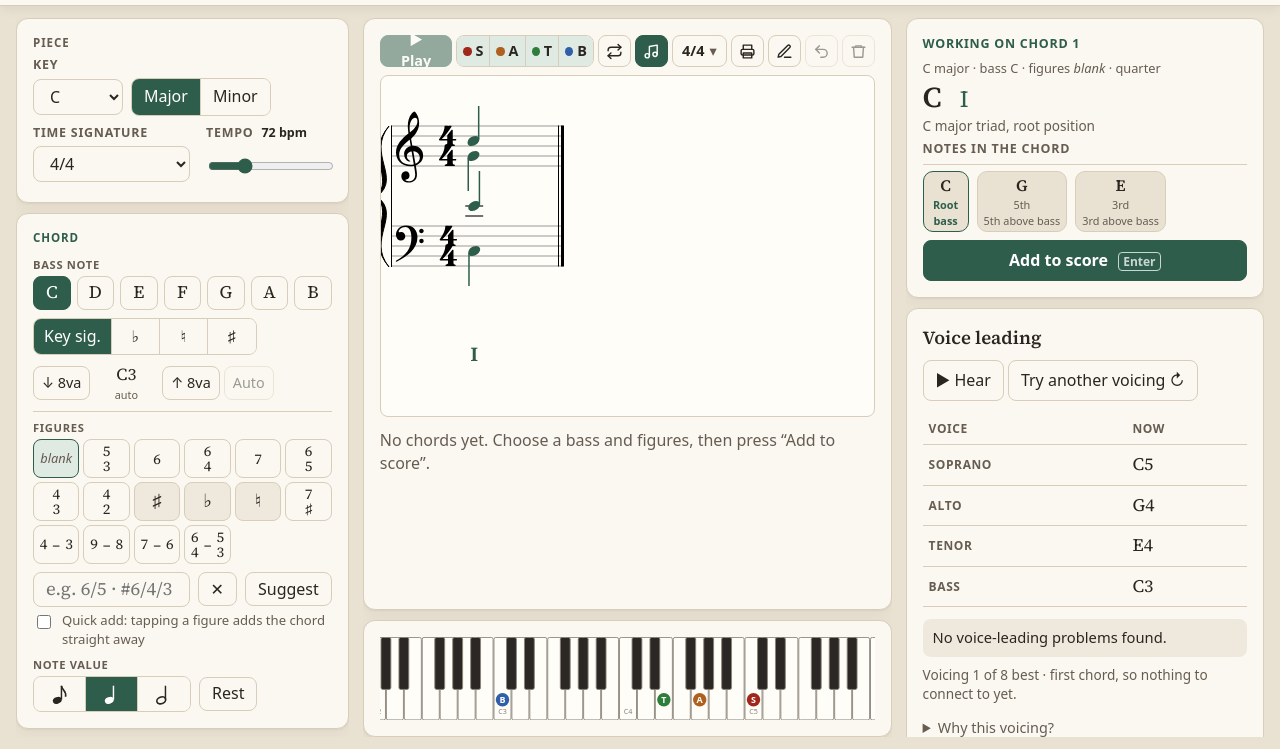
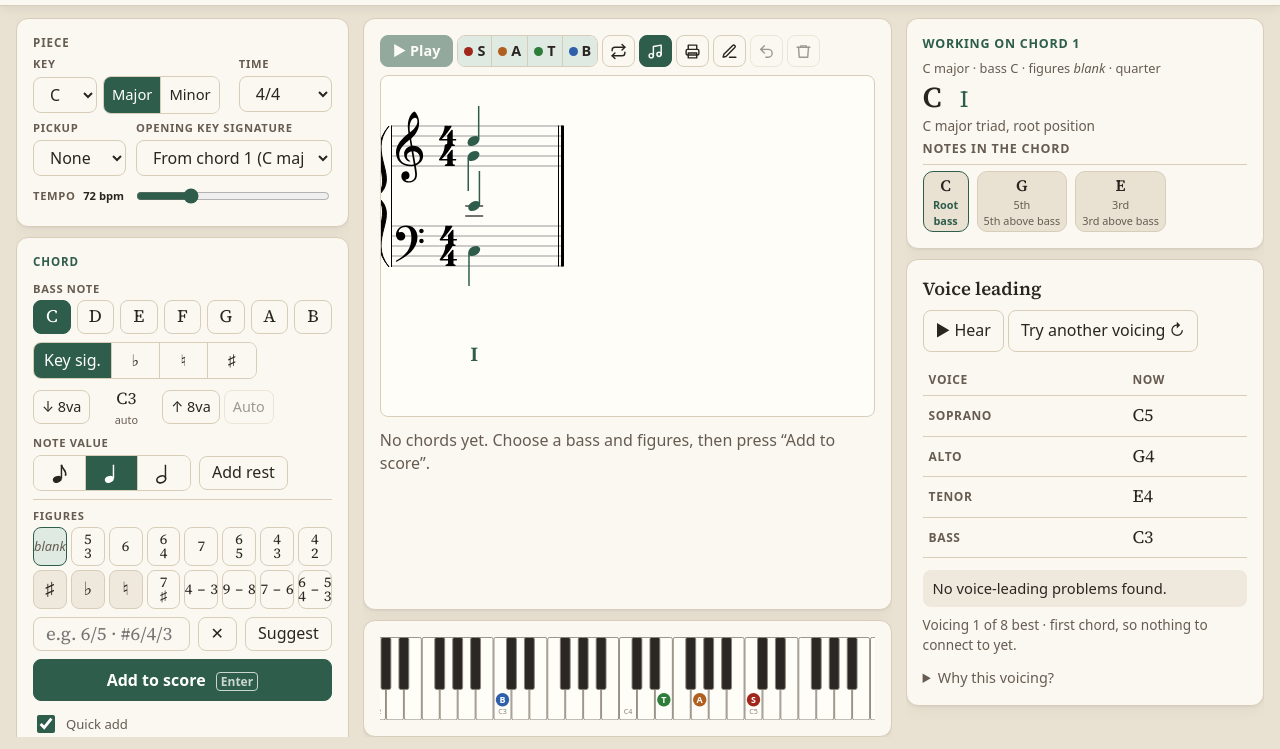
Before and after one commit to Luc-vdLee/Claude_test, a website with bundled scripts: page index.html in a window 1280 px wide. Shown: the part 51-800 px from the top of the page. Built offline with nearby package versions, Linux system fonts and the light colour scheme.

Commit message:
Quicker chord entry: Add under the figures, cards in press order, Quick add on, one-tap rest, piece setup in one card
- Add to score (and Quick add) now sit right under the figures in the Chord card
- Chord card follows the order of presses: bass, note value, figures, Add
- Quick add is on by default (switched on once for existing saved settings)
- Add rest adds a rest in one tap (R on a computer); while editing it switches the chord to a rest
- Pickup and opening key signature moved from the score toolbar into the Piece card

Co-Authored-By: Claude Opus 5.5 <noreply@anthropic.com>
Claude-Session: https://claude.ai/code/session_016vzRg1JJJmW2TsaAXtqYMa

```diff
--- a/css/style.css
+++ b/css/style.css
@@ -120,7 +120,9 @@ h2 { font-size: 1.15rem; }
 .col-result { display: flex; flex-direction: column; gap: 8px; }
 /* The result card: what the current chord is, and the Add button */
 .card-result { border: 2px solid var(--accent); padding: 12px 16px; box-shadow: 0 2px 4px rgba(0, 0, 0, .06), 0 10px 26px rgba(46, 93, 75, .14); }
-.col-result .actions { margin-top: auto; }
+.card-chord .actions { margin-top: 10px; align-items: center; flex-wrap: wrap; }
+.card-chord .actions .primary { min-height: 46px; flex: 1 1 200px; white-space: nowrap; }
+.card-chord .quick-add { margin: 0; font-size: .88rem; flex: none; align-items: center; }
 @media (min-width: 700px) and (max-width: 1024px) {
   .card-chord { grid-template-columns: minmax(0, 1fr) minmax(0, 1.15fr); gap: 14px 20px; }
   .col-fig { border-left: 1px solid var(--line); padding-left: 20px; }
@@ -143,7 +145,6 @@ h2 { font-size: 1.15rem; }
 input.invalid, textarea.invalid { border-color: var(--bad) !important; box-shadow: 0 0 0 3px var(--bad-soft); outline-color: var(--bad); }
 .field-error { color: var(--bad); font-size: .82rem; margin-top: 4px; }
 .field-error:empty { display: none; }
-.col-fig .quick-add { margin-top: 8px; font-size: .9rem; }
 
 /* Compact result in the chord card */
 .result .result-eyebrow { font-size: .8rem; }
@@ -241,20 +242,6 @@ input.invalid, textarea.invalid { border-color: var(--bad) !important; box-shado
   .layout .score-bar .voice-toggles .dot { margin-right: 4px; }
   .layout .score-bar .btn-icon { margin: 0; }
   .layout .score-bar .panel-head { margin: 0 0 0 auto; }
-  .layout .score-bar .score-settings { margin: 0; position: relative; }
-  .layout .score-bar .score-settings summary {
-    list-style: none; border: 1px solid var(--line); border-radius: 8px; padding: 4px 9px; min-height: 32px;
-    display: flex; align-items: center; white-space: nowrap; font-size: .9rem;
-  }
-  .layout .score-bar .score-settings summary::-webkit-details-marker { display: none; }
-  .layout .score-bar .score-settings summary::after { content: "▾"; margin-left: 5px; color: var(--muted); }
-  .layout .score-bar .score-settings[open] summary { border-color: var(--accent); background: var(--accent-soft); }
-  .layout .score-bar .score-settings .score-grid {
-    position: absolute; top: calc(100% + 6px); left: 0; z-index: 15; width: max-content; max-width: 360px;
-    background: var(--panel); border: 1px solid var(--line); border-radius: var(--radius); box-shadow: 0 10px 30px rgba(0, 0, 0, .16);
-    padding: 12px 14px; margin: 0;
-  }
-  .layout .score-bar .score-settings .hint { display: none; }
   @media (max-width: 1600px) {
     .layout .score-bar { gap: 4px; }
     .layout .score-bar button { padding-left: 7px; padding-right: 7px; }
@@ -269,7 +256,23 @@ input.invalid, textarea.invalid { border-color: var(--bad) !important; box-shado
   .card-global { padding: 8px 12px 10px; }
   .card-global .card-title { margin-bottom: 4px; }
   .global-grid { gap: 8px 16px; }
-  .card-global .field-key { flex-basis: 100%; }
+  /* Piece: three narrow columns, so key, time, pickup and opening key signature take two rows */
+  .card-global .global-grid { display: grid; grid-template-columns: repeat(3, minmax(0, 1fr)); gap: 6px 10px; }
+  .card-global .field-key { grid-column: span 2; }
+  .card-global .field-key .row { flex-wrap: nowrap; }
+  .card-global .field-scorekey { grid-column: span 2; }
+  .card-global .global-grid select { width: 100%; min-width: 0; }
+  .card-global .field-key .row { gap: 6px; }
+  .card-global .field-key #key-tonic { width: 64px; flex: none; }
+  .card-global .field-key .segmented { flex-wrap: nowrap; }
+  .card-global .field-key .segmented button { padding-left: 8px; padding-right: 8px; font-size: .92rem; }
+  .card-global .timesig-row { flex-wrap: wrap; }
+  .card-global .timesig-row > .field-inline:first-child { width: 100%; }
+  .card-global .label { font-size: .7rem; }
+  .card-global .field-tempo { grid-column: 1 / -1; max-width: none; flex-direction: row; align-items: center; gap: 10px; }
+  .card-global .field-tempo .label { margin: 0; white-space: nowrap; }
+  .card-global .field-tempo input[type="range"] { min-height: 24px; }
+  .card-chord .qa-long { display: none; }
   .field-tempo { min-width: 120px; }
   .card-chord { padding: 10px 12px 12px; gap: 8px; }
   .card-chord .label { font-size: .7rem; margin-bottom: 3px; }
@@ -279,10 +282,10 @@ input.invalid, textarea.invalid { border-color: var(--bad) !important; box-shado
   .bass-row { margin-top: 6px; gap: 6px; }
   .octave-label { min-width: 48px; font-size: .95rem; }
   .col-fig { border-top: 1px solid var(--line); padding-top: 8px; }
-  .fig-keypad { grid-template-columns: repeat(6, minmax(0, 1fr)); gap: 4px; }
+  .fig-keypad { grid-template-columns: repeat(8, minmax(0, 1fr)); gap: 4px; }
   .fig-keypad .key { min-height: 38px; font-size: .95rem; }
   .fig-keypad .mod { font-size: 1.15rem; }
-  .col-fig .quick-add { margin-top: 4px; font-size: .82rem; }
+  .card-chord .quick-add { margin-top: 4px; font-size: .82rem; }
   .card-result { padding: 10px 14px; }
   .col-result { gap: 4px; }
   .result .chord-symbol { font-size: 1.8rem; }
@@ -290,8 +293,8 @@ input.invalid, textarea.invalid { border-color: var(--bad) !important; box-shado
   .result .long-name { margin: 0 0 4px; font-size: .85rem; }
   .result .note-chip { padding: 2px 6px; min-width: 46px; }
   .result .note-chip .n { font-size: 1rem; }
-  .col-result .actions { margin-top: 4px; }
-  .col-result .actions .primary { min-height: 40px; }
+  .card-chord .actions { margin-top: 6px; }
+  .card-chord .actions .primary { min-height: 42px; }
 
   /* Right column: the selected tab */
   .pane-panels .tab-panels { gap: 10px; }
@@ -468,10 +471,6 @@ button:disabled { opacity: .45; cursor: not-allowed; }
 .blank-fig { font-family: var(--sans); font-size: .8rem; color: var(--muted); font-style: italic; }
 
 /* Score settings */
-.score-settings { margin-bottom: 12px; }
-.score-settings summary { cursor: pointer; color: var(--muted); font-size: .92rem; }
-.score-settings summary span { color: var(--ink); font-weight: 600; }
-.score-grid { display: flex; flex-wrap: wrap; gap: 12px 20px; margin-top: 10px; align-items: flex-end; }
 .field-inline { display: flex; flex-direction: column; }
 .field-inline[hidden] { display: none; }
 #time-num { width: 64px; font: inherit; color: inherit; border: 1px solid var(--line); background: var(--panel); border-radius: 8px; padding: 8px; min-height: 40px; }
@@ -561,7 +560,6 @@ body.practicing .input-panel .primary { opacity: .9; }
 /* Sound */
 .score-bar { display: flex; flex-wrap: wrap; align-items: center; gap: 8px 10px; margin-bottom: 10px; }
 .score-bar .panel-head { margin: 0; flex: 1 1 auto; }
-.score-bar .score-settings { margin: 0; }
 .btn-icon { width: 17px; height: 17px; flex: none; margin-right: 6px; vertical-align: -3px; }
 .score-bar button { display: inline-flex; align-items: center; justify-content: center; }
 .player { display: flex; flex-wrap: wrap; align-items: center; gap: 8px; }
--- a/index.html
+++ b/index.html
@@ -39,20 +39,6 @@
             <button id="autoplay-toggle" class="toggle" aria-pressed="true" title="Hear each chord as you add or change it"><svg class="btn-icon" viewBox="0 0 24 24" aria-hidden="true" fill="none" stroke="currentColor" stroke-width="2" stroke-linecap="round" stroke-linejoin="round"><path d="M9 18V5l11-2v13"/><circle cx="6" cy="18" r="3"/><circle cx="17" cy="16" r="3"/></svg><span class="bl">Hear each chord</span></button>
             <span class="tempo" id="tempo-label">72 bpm</span>
           </div>
-          <details class="score-settings" id="score-settings" data-part="scoreSettings">
-            <summary title="Score settings: time signature, pickup, key signature"><span class="bl">Score settings: </span><span id="score-summary"></span></summary>
-            <div class="score-grid">
-              <label class="field-inline">
-                <span class="label">Pickup (upbeat)</span>
-                <select id="pickup"></select>
-              </label>
-              <label class="field-inline">
-                <span class="label">Key signature at the start</span>
-                <select id="score-key"></select>
-              </label>
-            </div>
-            <p class="hint">Tap a chord in the score or in the list below to edit it.</p>
-          </details>
           <div class="panel-head">
             <h2>Score</h2>
             <div class="row tight">
@@ -95,7 +81,7 @@
           <div class="field">
             <div class="row tight timesig-row">
               <label class="field-inline">
-                <span class="label">Time signature</span>
+                <span class="label">Time</span>
                 <select id="time-sig">
                   <option value="2/4">2/4</option>
                   <option value="3/4">3/4</option>
@@ -120,6 +106,14 @@
               </div>
             </div>
           </div>
+          <label class="field field-pickup" data-part="scoreSettings">
+            <span class="label">Pickup</span>
+            <select id="pickup" title="Pickup (upbeat) before the first full bar"></select>
+          </label>
+          <label class="field field-scorekey" data-part="scoreSettings">
+            <span class="label">Opening key signature</span>
+            <select id="score-key"></select>
+          </label>
           <label class="field field-tempo" data-part="sound">
             <span class="label">Tempo <span id="tempo-val" class="tempo-val"></span></span>
             <input id="tempo" type="range" min="40" max="160" step="2" aria-label="Tempo in quarter notes per minute">
@@ -148,6 +142,17 @@
               </div>
             </div>
           </div>
+          <div class="field" data-part="noteValues">
+            <span class="label">Note value</span>
+            <div class="row">
+              <div class="segmented" id="duration-choice" role="radiogroup" aria-label="Note value">
+                <button data-value="8" role="radio" title="Eighth note"></button>
+                <button data-value="q" role="radio" title="Quarter note"></button>
+                <button data-value="h" role="radio" title="Half note"></button>
+              </div>
+              <button id="rest-toggle" class="toggle" aria-pressed="false" title="Add a rest in all voices, in the note value you picked">Add rest</button>
+            </div>
+          </div>
         </div>
 
         <div class="strip-col col-fig">
@@ -165,22 +170,14 @@
               <button id="suggest-figures" class="ghost" data-part="figureButtons" title="Suggest figures with the Rule of the Octave">Suggest</button>
             </div>
             <div class="field-error" id="fig-error" aria-live="polite"></div>
-            <label class="check quick-add" data-part="figureButtons">
+          </div>
+          <div class="actions">
+            <button id="add-chord" class="primary"><span id="add-label">Add to score</span> <kbd>Enter</kbd></button>
+            <button id="cancel-edit" class="ghost" hidden>Cancel</button>
+            <label class="check quick-add" data-part="figureButtons" title="Quick add: tapping a figure adds the chord straight away">
               <input type="checkbox" id="quick-add">
-              <span>Quick add: tapping a figure adds the chord straight away</span>
+              <span>Quick add<span class="qa-long">: a figure tap adds the chord</span></span>
             </label>
-          </div>
-
-          <div class="field" data-part="noteValues">
-            <span class="label">Note value</span>
-            <div class="row">
-              <div class="segmented" id="duration-choice" role="radiogroup" aria-label="Note value">
-                <button data-value="8" role="radio" title="Eighth note"></button>
-                <button data-value="q" role="radio" title="Quarter note"></button>
-                <button data-value="h" role="radio" title="Half note"></button>
-              </div>
-              <button id="rest-toggle" class="toggle" aria-pressed="false" title="A rest in all voices instead of a chord">Rest</button>
-            </div>
           </div>
         </div>
       </section>
@@ -198,10 +195,6 @@
           </div>
           <div class="strip-eyebrow" id="strip-eyebrow">Current chord</div>
           <div id="result" class="result" aria-live="polite"></div>
-          <div class="actions">
-            <button id="add-chord" class="primary"><span id="add-label">Add to score</span> <kbd>Enter</kbd></button>
-            <button id="cancel-edit" class="ghost" hidden>Cancel</button>
-          </div>
         </div>
       </section>
 
--- a/src/ui/app.js
+++ b/src/ui/app.js
@@ -71,7 +71,8 @@ const defaults = () => ({
   settings: {
     names: 'english',
     autoRaise: false,
-    quickAdd: false,
+    quickAdd: true,
+    quickAddDefaultOn: true, // Quick add became the default in Nov 2026
     tempo: 72, // quarter notes per minute
     tab: 'score',
     show: Object.fromEntries(PARTS.map(([k]) => [k, true])),
@@ -91,6 +92,8 @@ function load() {
     const settings = { ...d.settings, ...saved.settings };
     settings.show = { ...d.settings.show, ...saved.settings?.show };
     settings.sound = { ...d.settings.sound, ...saved.settings?.sound };
+    // Switch Quick add on once for people who saved settings before it became the default.
+    if (!saved.settings?.quickAddDefaultOn) { settings.quickAdd = true; settings.quickAddDefaultOn = true; }
     const s = { ...d, ...saved, settings, score: { ...d.score, ...saved.score }, practice: { ...d.practice, ...saved.practice } };
     if (s.target?.type !== 'append' && !(s.target?.index < s.progression.length + (s.target?.type === 'insert' ? 1 : 0))) s.target = d.target;
     return s;
@@ -523,6 +526,7 @@ function renderControls() {
 
   for (const b of $('duration-choice').querySelectorAll('button')) if (!b.innerHTML) b.innerHTML = noteIcon(b.dataset.value);
   $('rest-toggle').setAttribute('aria-pressed', String(state.rest));
+  $('rest-toggle').textContent = t.type === 'edit' ? 'Rest' : 'Add rest';
 
   // Editing / inserting
   const banner = $('edit-banner');
@@ -550,10 +554,9 @@ function renderControls() {
   if (state.score.pickup >= bar) state.score.pickup = 0;
   $('pickup').innerHTML = `<option value="0">None</option>${pickups.map((p) => `<option value="${p}"${p === state.score.pickup ? ' selected' : ''}>${ticksLabel(p)}</option>`).join('')}`;
   const firstKey = state.progression[0] ? entryKey(state.progression[0]) : key;
-  $('score-key').innerHTML = `<option value="auto">From the first chord (${esc(keyName(firstKey, sys()))})</option>`
+  $('score-key').innerHTML = `<option value="auto">From chord 1 (${esc(keyName(firstKey, sys()))})</option>`
     + KEY_SIGNATURES.map(([spec, label]) => `<option value="${spec}"${spec === state.score.keySig ? ' selected' : ''}>${esc(label)} (${esc(noteName(parseNote(spec), sys()))} major)</option>`).join('');
   $('score-key').value = state.score.keySig;
-  $('score-summary').textContent = `${sig.num}/${sig.den}${state.score.pickup ? `, pickup ${ticksLabel(state.score.pickup)}` : ''}`;
 
   renderParts();
   renderPlayer();
@@ -1281,6 +1284,19 @@ function commit() {
   if (document.activeElement === $('figures')) $('figures').blur();
 }
 
+/**
+ * One press adds a rest in the chosen note value. While editing a chord, it switches
+ * that chord between a rest and a chord instead.
+ */
+function addRest() {
+  if (state.target.type === 'edit') { setInput({ rest: !state.rest }); return; }
+  const keep = { figures: state.figures, bassAcc: state.bassAcc, bassOctave: state.bassOctave };
+  const appending = state.target.type === 'append';
+  state.rest = true;
+  commit();
+  if (appending) { Object.assign(state, keep); update(); }
+}
+
 function cancelEdit() {
   backToAppend();
   update();
@@ -1309,7 +1325,7 @@ function bind() {
   $('key-tonic').addEventListener('change', (e) => setInput({ tonic: e.target.value }));
   onButton('key-mode', (b) => setInput({ mode: b.dataset.value, tonic: closestTonic(b.dataset.value, state.tonic) }));
   $('new-keysig').addEventListener('change', (e) => setInput({ newKeySig: e.target.checked }));
-  onButton('bass-letters', (b) => setInput({ bassLetter: Number(b.dataset.letter) }));
+  onButton('bass-letters', (b) => setInput({ bassLetter: Number(b.dataset.letter), rest: false }));
   onButton('bass-acc', (b) => setInput({ bassAcc: b.dataset.value === 'key' ? 'key' : Number(b.dataset.value) }));
   onButton('fig-keypad', (b) => {
     if (b.dataset.mod) {
@@ -1342,7 +1358,7 @@ function bind() {
   });
   $('clear-figures').addEventListener('click', () => setInput({ figures: '' }));
   onButton('duration-choice', (b) => setInput({ duration: b.dataset.value }));
-  $('rest-toggle').addEventListener('click', () => setInput({ rest: !state.rest }));
+  $('rest-toggle').addEventListener('click', addRest);
 
   $('add-chord').addEventListener('click', commit);
 
@@ -1541,6 +1557,7 @@ function bind() {
       });
       return;
     }
+    if (e.key.toLowerCase() === 'r') { e.preventDefault(); addRest(); return; }
     // A digit or # starts typing figures for the current bass.
     if (/^[1-9#]$/.test(e.key) && !state.rest) { $('figures').focus(); return; }
     const i = 'cdefgab'.indexOf(e.key.toLowerCase());
```
Also changed, not shown: README.md.
